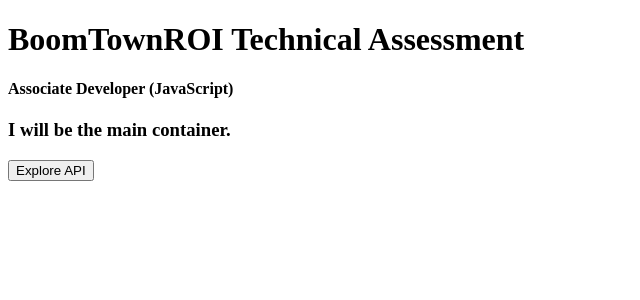
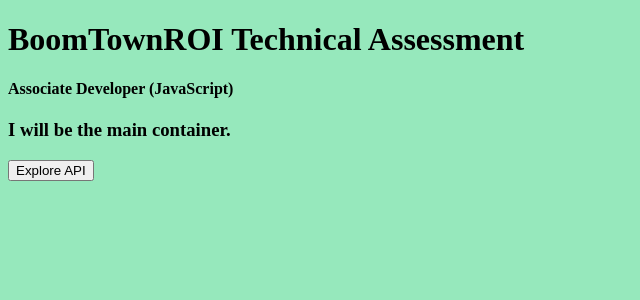
Before and after one commit to ethueter/BTROI, a React app: page / in a window 1280 px wide. Shown: the top 300 px of the page, without its empty margins (0-640 px from the left). Built offline with nearby package versions, Linux system fonts and the light colour scheme; no server answers.

Commit message:
added css

```diff
--- a/src/App.css
+++ b/src/App.css
@@ -1,3 +1,3 @@
-.App {
-
+body {
+    background-color: #96E8BC
 }
--- a/src/App.js
+++ b/src/App.js
@@ -7,7 +7,7 @@
 const App = () => {
 
     return (
-        <div>
+        <div className="App">
             <Header />
             <MainContainer />
         </div>
```
